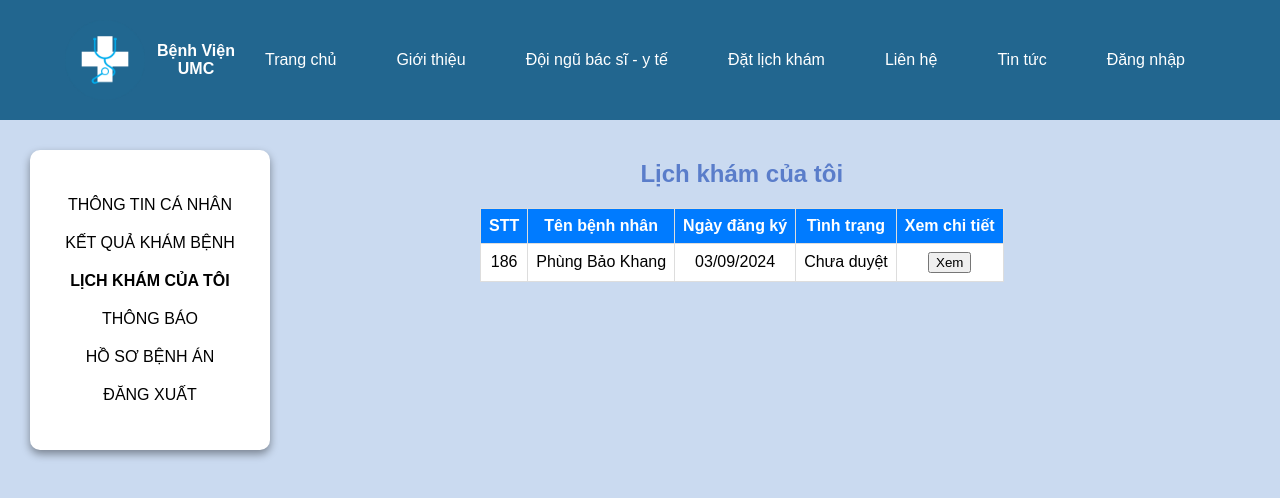
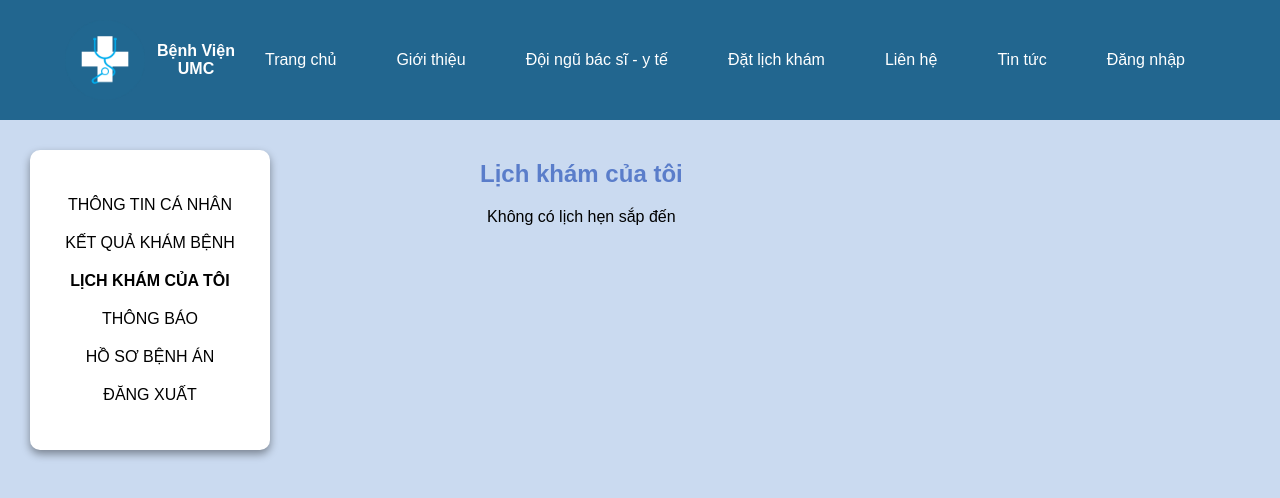
Before and after one commit to QLBenhVien/webuser, a React (Create React App) app: page /tintuc in a window 1280 px wide. Shown: the top 498 px of the page. Built offline with nearby package versions, Linux system fonts and the light colour scheme.

Commit message:
giao diện đặt lịch

```diff
--- a/package.json
+++ b/package.json
@@ -13,6 +13,7 @@
     "react-router-dom": "^6.26.2",
     "react-scripts": "5.0.1",
     "styled-components": "^6.1.13",
+    "uuid": "^10.0.0",
     "web-vitals": "^2.1.4"
   },
   "scripts": {
--- a/src/App.js
+++ b/src/App.js
@@ -33,7 +33,7 @@
           <Route path="/bacsi" element={<Bacsi />} />
           <Route path="/lienhe" element={<ChiTietLichKham />} />
           <Route path="/tintuc" element={<LichHenKham />} />
-          <Route path="/" element={<LichHenKham />} />
+
           <Route path="/chitietlichkham" element={<ChiTietLichKham />} />
 
         </Routes>
--- a/src/Pages/DatKham/ChiTietLichKham.css
+++ b/src/Pages/DatKham/ChiTietLichKham.css
@@ -41,3 +41,30 @@
 input[readonly], textarea[readonly] {
   background-color: #f0f0f0;
 }
+
+.button-container {
+  display: flex;
+  justify-content: center; /* Căn giữa theo chiều ngang */
+  align-items: center; /* Căn giữa theo chiều dọc */
+  margin-top: 20px; /* Khoảng cách trên nút */
+  padding: 20px; /* Thêm padding để tạo khoảng cách cho các nút */
+}
+
+
+.register-btn, .close-btn {
+
+  background-color: #929ad4;
+  color: white;
+  border: none;
+  padding: 10px 20px;
+
+  font-size: 16px;
+  cursor: pointer;
+  border-radius: 5px;
+  transition: background-color 0.3s;
+  margin: 0 10px; /* Khoảng cách giữa các nút */
+}
+
+.register-btn:hover, .close-btn:hover {
+  background-color: #082b93; /* Đổi màu nền khi hover */
+}
--- a/src/Pages/DatKham/ChiTietLichKham.js
+++ b/src/Pages/DatKham/ChiTietLichKham.js
@@ -1,10 +1,21 @@
 import React from 'react';
-import { useLocation } from 'react-router-dom';
+import { useLocation, useNavigate } from 'react-router-dom';
 import './ChiTietLichKham.css'; // Import file CSS
 
 const ChiTietLichKham = () => {
   const location = useLocation();
+  const navigate = useNavigate(); // Khởi tạo navigate
   const { appointment } = location.state || {}; // Lấy dữ liệu lịch khám từ state
+
+  const handleCancelAppointment = () => {
+    // Xử lý hủy lịch
+    alert('Lịch hẹn đã bị hủy.');
+    // Bạn có thể thêm logic hủy lịch hẹn ở đây, như gửi yêu cầu đến server
+  };
+
+  const handleClose = () => {
+    navigate(-1); // Quay lại trang trước
+  };
 
   return (
     <div className="chitiet-container">
@@ -35,15 +46,17 @@
             <label>Trạng thái:</label>
             <input type="text" value={appointment.status} readOnly />
           </div>
-          <div className="form-group">
-            <label>Địa điểm:</label>
-            <input type="text" placeholder="Nhập địa điểm" />
-          </div>
+
           <div className="form-group">
             <label>Lưu ý:</label>
             <textarea readOnly>
               Vui lòng đến khám bệnh đúng thời hạn.
             </textarea>
+          </div>
+
+          <div className="button-container">
+
+            <button type="button" className="close-btn" onClick={handleClose}>Đóng</button>
           </div>
         </form>
       ) : (
--- a/src/Pages/DatKham/DatLichKham.css
+++ b/src/Pages/DatKham/DatLichKham.css
@@ -193,3 +193,13 @@
     padding: 20px; /* Thêm padding cho phần này */
     border-radius: 10px; /* Bo góc cho phần đặt lịch */
 }
+
+
+.schedule-table td {
+    cursor: pointer; /* Đổi con trỏ chuột thành pointer khi hover */
+    transition: background-color 0.3s; /* Thêm hiệu ứng chuyển đổi màu nền */
+}
+
+.schedule-table td:hover {
+    background-color: #f0f0f0; /* Màu nền khi hover */
+}
--- a/src/Pages/DatKham/DatLichKham.js
+++ b/src/Pages/DatKham/DatLichKham.js
@@ -1,8 +1,12 @@
 import React, { useState } from 'react';
 import './DatLichKham.css';
 import { FaSearch } from 'react-icons/fa';
+import { useNavigate } from 'react-router-dom';
+
+
 
 const DatLichKham = () => {
+  const navigate = useNavigate(); // Khởi tạo navigate
   const [time, setTime] = useState('');
   const [clinic, setClinic] = useState('');
   const [doctor, setDoctor] = useState('');
@@ -86,20 +90,26 @@
       alert('Vui lòng điền đầy đủ thông tin!');
       return;
     }
-    console.log('Đăng ký thành công với thông tin:', {
+
+    // Ghi lại thông tin đăng ký
+    const appointmentData = {
+      id: new Date().getTime(), // Tạo ID duy nhất cho lịch hẹn
       patientName,
-      gender,
-      phone,
-      age,
-      address,
-      symptoms,
-      time,
+      date: time,
+      status: "Chưa duyệt",
       shift,
       doctor,
-      clinic,
-    });
+      symptoms,
+    };
+
+    console.log('Đăng ký thành công với thông tin:', appointmentData);
     alert('Đăng ký thành công!');
+
+    // Điều hướng đến trang LichHenKham với thông tin lịch hẹn
+    navigate('/tintuc', { state: { appointment: appointmentData } });
   };
+
+
 
   const handleCancel = () => {
     setPatientName('');
@@ -229,6 +239,10 @@
     <input type="text" value={shift} readOnly />
   </div>
   <div className="form-group">
+    <label>Bác sĩ:</label>
+    <input type="text" value={doctor} readOnly />
+  </div>
+  <div className="form-group">
     <label>Triệu chứng:</label>
     <textarea value={symptoms} onChange={(e) => setSymptoms(e.target.value)} placeholder="Nhập triệu chứng" />
   </div>
@@ -236,8 +250,8 @@
     <button className="register-btn" onClick={handleRegister}>Đăng ký</button>
     <button className="cancel-btn" onClick={handleCancel}>Hủy</button>
   </div>
+</div>
 
-      </div>
     </main>
   );
 };
--- a/src/Pages/DatKham/LichHenKham.js
+++ b/src/Pages/DatKham/LichHenKham.js
@@ -1,22 +1,34 @@
-import React, { useState } from "react";
-import { useNavigate } from "react-router-dom";
+import React, { useEffect, useState } from "react";
+import { useLocation, useNavigate } from "react-router-dom";
 import "./LichHenKham.css";
 
 const LichHenKham = () => {
-  const navigate = useNavigate(); // Khởi tạo useNavigate
+  const navigate = useNavigate();
+  const location = useLocation(); // Khai báo location
 
-  // Dữ liệu giả lịch hẹn với các thông tin bổ sung
-  const appointments = [
-    {
-      id: 186,
-      patientName: "Phùng Bảo Khang",
-      date: "03/09/2024",
-      status: "Chưa duyệt",
-      shift: "Buổi sáng", // Ca khám
-      doctor: "Bác sĩ Nguyễn Văn A", // Bác sĩ
-      symptoms: "Đau đầu, sốt nhẹ" // Triệu chứng
-    },
-  ];
+  // Khởi tạo state cho danh sách lịch hẹn
+  const [appointments, setAppointments] = useState([]);
+
+  // Nhận thông tin lịch hẹn mới từ state và cập nhật danh sách
+  useEffect(() => {
+    const newAppointment = location.state?.appointment;
+    if (newAppointment) {
+      setAppointments((prev) => {
+        const existingIds = prev.map(app => app.id);
+        if (!existingIds.includes(newAppointment.id)) {
+          return [...prev, newAppointment]; // Thêm lịch hẹn mới
+        }
+        return prev; // Không thêm nếu ID đã tồn tại
+      });
+    }
+  }, [location.state]);
+
+
+  const handleCancelAppointment = (id) => {
+    // Xóa lịch hẹn khỏi danh sách
+    setAppointments((prev) => prev.filter((appointment) => appointment.id !== id));
+    alert(`Lịch hẹn với ID: ${id} đã bị hủy.`);
+  };
 
   return (
     <div className="App">
@@ -45,12 +57,13 @@
                     <th>Ngày đăng ký</th>
                     <th>Tình trạng</th>
                     <th>Xem chi tiết</th>
+                    <th>Hủy lịch khám</th>
                   </tr>
                 </thead>
                 <tbody>
-                  {appointments.map((appointment) => (
+                  {appointments.map((appointment, index) => (
                     <tr key={appointment.id}>
-                      <td>{appointment.id}</td>
+                      <td>{index + 1}</td> {/* Hiển thị STT */}
                       <td>{appointment.patientName}</td>
                       <td>{appointment.date}</td>
                       <td>{appointment.status}</td>
@@ -58,10 +71,17 @@
                         <button
                           onClick={() => {
                             // Điều hướng đến trang chi tiết và truyền dữ liệu
-                            navigate("/chitietlichkham", { state: { appointment } });
+                            navigate("/chitietlichkham", { state: { appointment, index } });
                           }}
                         >
                           Xem
+                        </button>
+                      </td>
+                      <td>
+                        <button
+                          onClick={() => handleCancelAppointment(appointment.id)}
+                        >
+                          Hủy
                         </button>
                       </td>
                     </tr>
```
Also changed, not shown: 1 other file (tests, documents, lock files or other folders). Lines whose indentation alone changed are shown as unchanged.
